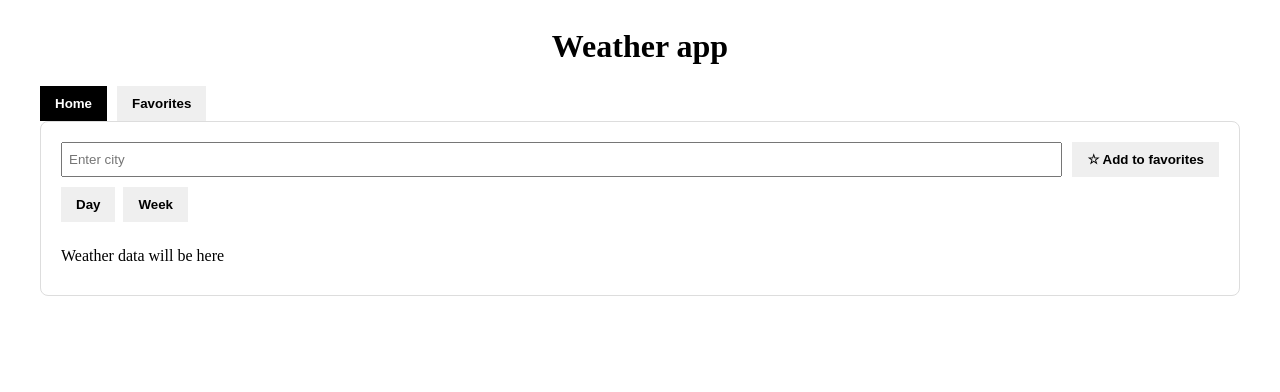
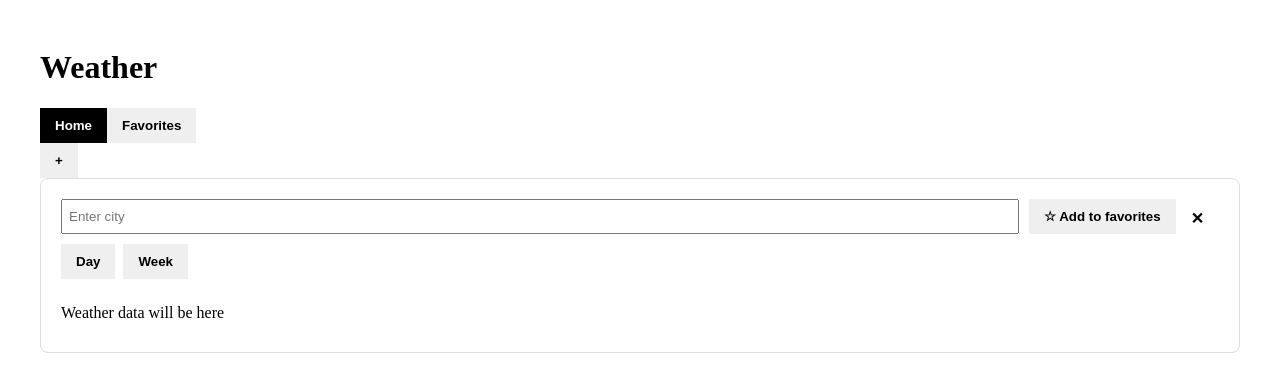
Before and after one commit to yashchenkops/weather-app, a Vue app: page / in a window 1280 px wide. Shown: the top 392 px of the page. Built offline with nearby package versions, Linux system fonts and the light colour scheme; the HTML template or start-up script is replaced by a standard one.

Commit message:
feat: implement multi weather blocks with limit

```diff
--- a/src/App.vue
+++ b/src/App.vue
@@ -1,22 +1,40 @@
 <script setup>
 import { ref } from 'vue';
-
 import WeatherBlock from './components/WeatherBlock.vue';
 
 const tab = ref('home');
+
+const blocks = ref([1]);
+
+function addBlock() {
+  if (blocks.value.length >= 5) return;
+  blocks.value.push(Date.now());
+}
+
+function removeBlock(id) {
+  blocks.value = blocks.value.filter((b) => b !== id);
+}
 </script>
 
 <template>
   <div class="container">
     <header class="header">
-      <h1 class="logo">Weather app</h1>
-      <nav class="tabs">
+      <h1>Weather</h1>
+
+      <nav>
         <button @click="tab = 'home'" :class="{ active: tab === 'home' }">Home</button>
+
         <button @click="tab = 'favorites'" :class="{ active: tab === 'favorites' }">Favorites</button>
       </nav>
     </header>
+
     <main>
-      <div v-if="tab === 'home'"><WeatherBlock /></div>
+      <div v-if="tab === 'home'">
+        <button class="add-btn" @click="addBlock">+</button>
+
+        <WeatherBlock v-for="id in blocks" :key="id" @delete="removeBlock(id)" />
+      </div>
+
       <div v-if="tab === 'favorites'">Favorites page</div>
     </main>
   </div>
--- a/src/components/WeatherBlock.vue
+++ b/src/components/WeatherBlock.vue
@@ -1,7 +1,10 @@
-<script setup></script>
+<script setup>
+const emit = defineEmits(['delete']);
+</script>
 
 <template>
   <div class="weather-block">
+    <button class="delete-btn" @click="emit('delete')">✕</button>
     <div class="top-row">
       <input type="text" placeholder="Enter city" />
       <button class="favorite-btn">☆ Add to favorites</button>
@@ -22,6 +25,14 @@
   margin-bottom: 20px;
   background: white;
   border-radius: 8px;
+}
+
+.delete-btn {
+  float: right;
+  cursor: pointer;
+  border: none;
+  background: none;
+  font-size: 16px;
 }
 
 .top-row {
```
